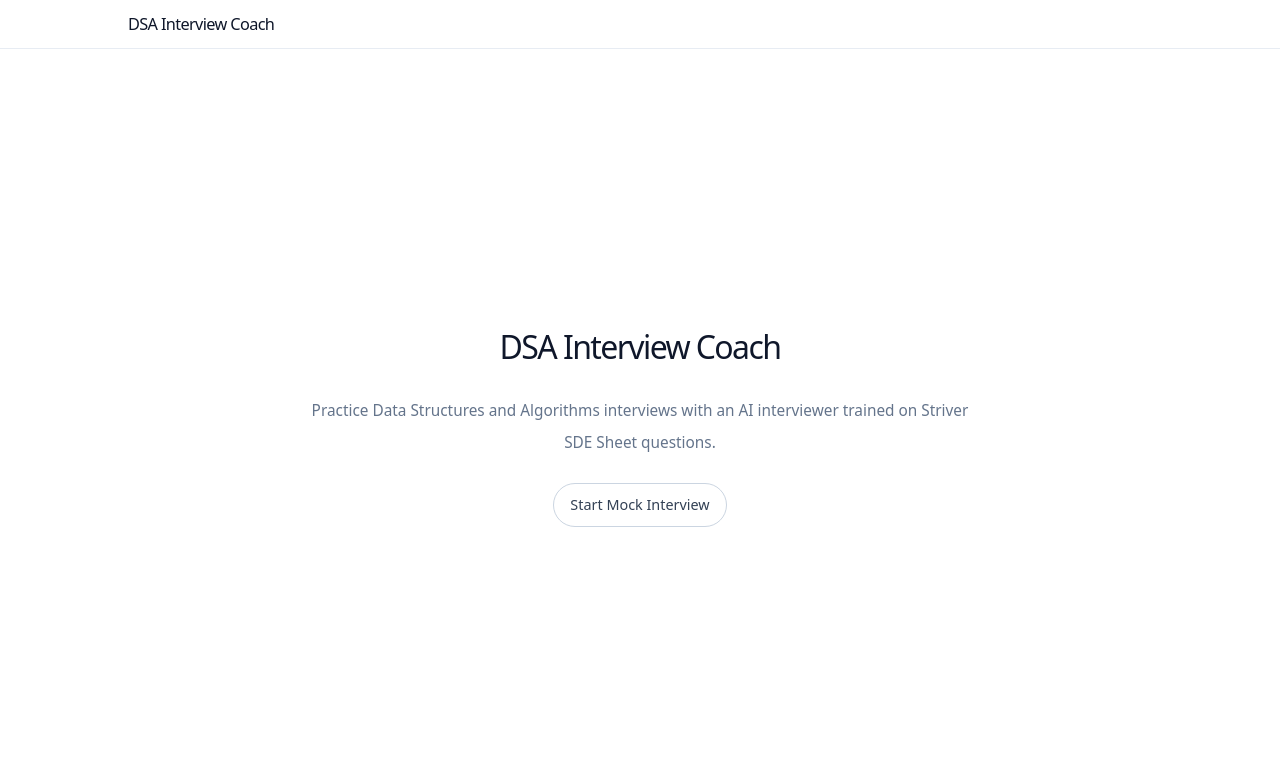
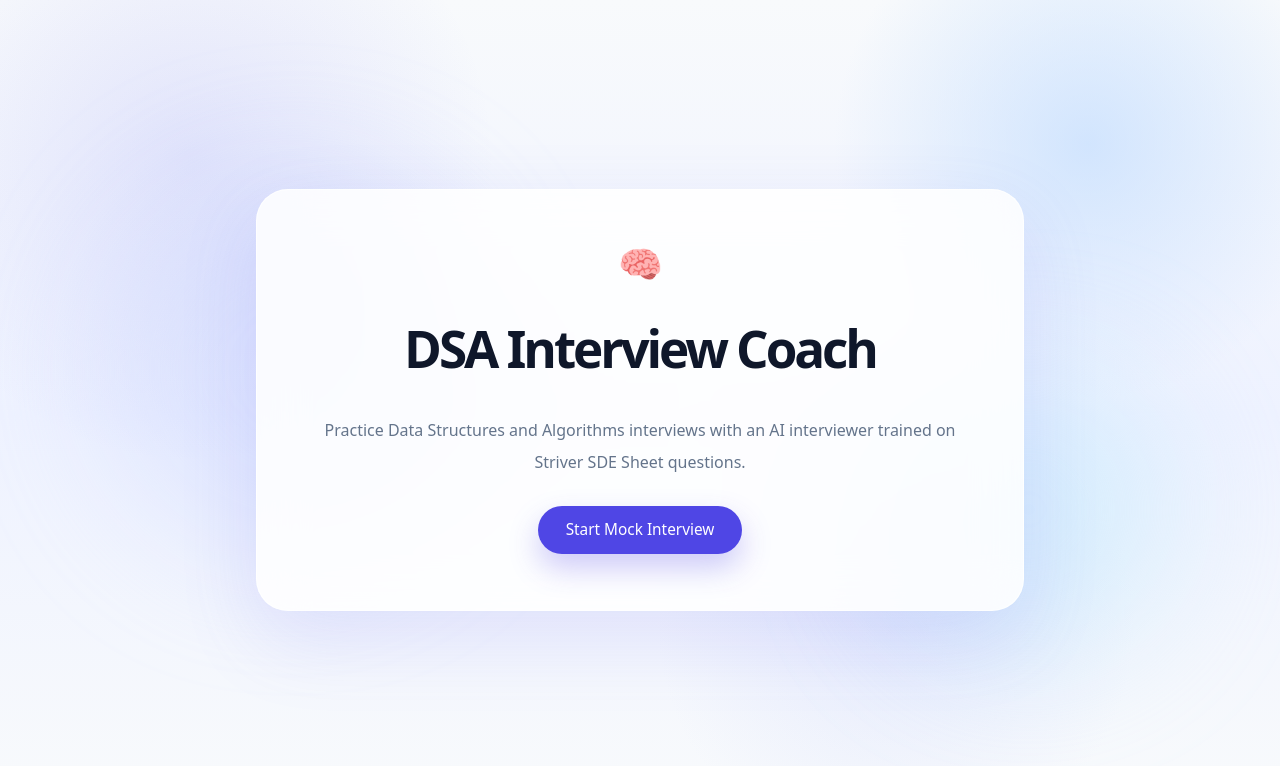
Before and after one commit to W-A-R-L-U/DSAInterviewCoach, a Next.js app: page / in a window 1280 px wide. Shown: the top 766 px of the page. Built offline with nearby package versions, Linux system fonts and the light colour scheme.

Commit message:
Final UI update

```diff
--- a/app/globals.css
+++ b/app/globals.css
@@ -4,6 +4,46 @@
 
 :root {
   color-scheme: light;
+
+  /* PAGE BACKGROUND COLORS */
+  /* Main background glow: Indigo 500 (#6366f1) */
+  --page-glow-indigo: rgba(99, 102, 241, 0.14);
+  /* Main background glow: Blue 200 (#bfdbfe) */
+  --page-glow-blue: rgba(191, 219, 254, 0.65);
+  /* Main background glow: Indigo 300 (#a5b4fc) */
+  --page-glow-soft: rgba(165, 180, 252, 0.18);
+  /* Main page background start: Slate 50 (#f8fafc) */
+  --page-bg-start: #f8fafc;
+  /* Main page background middle: Indigo 50 (#eef2ff) */
+  --page-bg-mid: #eef2ff;
+  /* Main page background end: Slate 50 (#f8fafc) */
+  --page-bg-end: #f8fafc;
+
+  /* SHELL / CARD COLORS */
+  /* Landing card border: White 80% */
+  --shell-border: rgba(255, 255, 255, 0.8);
+  /* Landing card background: White 85% */
+  --shell-bg: rgba(255, 255, 255, 0.85);
+
+  /* PRIMARY COMPONENT COLORS */
+  /* Start Mock Interview / Reset Chat / Timer / User bubble / Interviewer bubble: Indigo 600 (#4f46e5) */
+  --color-primary: #4f46e5;
+  /* Hover state for primary components: Indigo 700 (#4338ca) */
+  --color-primary-hover: #4338ca;
+  /* Text on primary components: White (#ffffff) */
+  --color-primary-text: #ffffff;
+
+  /* SURFACE COLORS */
+  /* Header and input section background: White 95% */
+  --surface-bg: rgba(255, 255, 255, 0.95);
+  /* Standard border color: Slate 200 (#e2e8f0) */
+  --surface-border: #e2e8f0;
+
+  /* CODE BLOCK COLORS */
+  /* Code block background: Slate 900 (#0f172a) */
+  --code-bg: #0f172a;
+  /* Code block text: Slate 100 (#f1f5f9) */
+  --code-text: #f1f5f9;
 }
 
 .dark {
@@ -18,9 +58,10 @@ body {
 body {
   @apply bg-slate-100 text-slate-900 antialiased;
   background-image:
-    radial-gradient(circle at top left, rgba(59, 130, 246, 0.08), transparent 26%),
-    radial-gradient(circle at top right, rgba(14, 165, 233, 0.05), transparent 18%),
-    linear-gradient(180deg, #eff6fd 0%, #eef4fb 38%, #f8fafc 100%);
+    radial-gradient(circle at 15% 20%, var(--page-glow-indigo), transparent 24%),
+    radial-gradient(circle at 85% 18%, var(--page-glow-blue), transparent 20%),
+    radial-gradient(circle at 70% 78%, var(--page-glow-soft), transparent 22%),
+    linear-gradient(180deg, var(--page-bg-start) 0%, var(--page-bg-mid) 52%, var(--page-bg-end) 100%);
 }
 
 .dark body {
--- a/app/layout.tsx
+++ b/app/layout.tsx
@@ -5,11 +5,11 @@ import "./globals.css";
 export const metadata: Metadata = {
   title: "DSA Interview Coach",
   description:
-    "Practice Data Structures and Algorithms interviews with an AI interviewer trained on Striver SDE Sheet questions."
+    "Practice Data Structures and Algorithms interviews with an AI interviewer trained on Striver SDE Sheet questions.",
 };
 
 export default function RootLayout({
-  children
+  children,
 }: Readonly<{
   children: ReactNode;
 }>) {
--- a/app/page.tsx
+++ b/app/page.tsx
@@ -241,12 +241,16 @@ export default function HomePage() {
   }
 
   const emptyState = (
-    <section className="flex flex-1 items-center justify-center px-6 py-12">
-      <div className="flex w-full max-w-3xl flex-col items-center gap-6 text-center">
-        <h2 className="text-[2rem] font-medium tracking-[-0.05em] text-slate-900">
+    <section className="relative flex flex-1 items-center justify-center overflow-hidden px-6 py-16">
+      <div className="pointer-events-none absolute left-1/2 top-1/2 h-[24rem] w-[24rem] -translate-x-[140%] -translate-y-[58%] rounded-full bg-indigo-200/35 blur-3xl" />
+      <div className="pointer-events-none absolute left-1/2 top-1/2 h-[18rem] w-[18rem] translate-x-[85%] -translate-y-[12%] rounded-full bg-sky-200/45 blur-3xl" />
+
+      <div className="relative flex w-full max-w-3xl flex-col items-center gap-7 rounded-[32px] border border-[var(--shell-border)] bg-[var(--shell-bg)] px-8 py-12 text-center shadow-[0_28px_80px_rgba(99,102,241,0.14)] backdrop-blur-xl sm:px-12 sm:py-14">
+        <div className="text-4xl leading-none">🧠</div>
+        <h2 className="text-[3rem] font-bold tracking-[-0.06em] text-slate-900 sm:text-[3.2rem]">
           DSA Interview Coach
         </h2>
-        <p className="max-w-2xl text-[0.96rem] leading-8 text-slate-500">
+        <p className="max-w-2xl text-[1rem] leading-8 text-slate-500">
           Practice Data Structures and Algorithms interviews with an AI interviewer
           trained on Striver SDE Sheet questions.
         </p>
@@ -256,7 +260,7 @@ export default function HomePage() {
   );
 
   const chatView = (
-    <section className="flex flex-1 flex-col overflow-hidden bg-white">
+    <section className="flex flex-1 flex-col overflow-hidden bg-transparent">
       <div
         ref={scrollRef}
         className="flex-1 overflow-y-auto px-4 py-8 scroll-smooth sm:px-6"
@@ -280,8 +284,9 @@ export default function HomePage() {
 
   return (
     <main>
-      <div className="flex min-h-screen flex-col bg-white">
       <div className="flex min-h-screen flex-col">
+        <div className="flex min-h-screen flex-col">
+          {messages.length > 0 ? (
             <Header
               onReset={handleReset}
               disabled={isLoading}
@@ -289,11 +294,12 @@ export default function HomePage() {
               timerWarning={timeRemaining !== null && timeRemaining <= MOCK_INTERVIEW_WARNING_SECONDS}
               showReset={messages.length > 0}
             />
+          ) : null}
 
           {messages.length === 0 ? emptyState : chatView}
 
           {messages.length > 0 ? (
-            <div className="sticky bottom-0 border-t border-slate-200/80 bg-white/95 px-4 py-4 backdrop-blur sm:px-6">
+            <div className="sticky bottom-0 border-t border-[var(--surface-border)] bg-[var(--surface-bg)] px-4 py-4 backdrop-blur sm:px-6">
               <div className="mx-auto max-w-2xl">
                 <ChatInput
                   value={input}
--- a/components/ChatInput.tsx
+++ b/components/ChatInput.tsx
@@ -12,7 +12,7 @@ export function ChatInput({
   disabled = false
 }: ChatInputProps) {
   return (
-    <div className="flex items-end gap-3 rounded-[28px] border border-slate-300 bg-white px-4 py-3 shadow-[0_8px_24px_rgba(15,23,42,0.06)] transition focus-within:border-slate-400">
+    <div className="flex items-end gap-3 rounded-[28px] border border-[var(--surface-border)] bg-[var(--surface-bg)] px-4 py-3 shadow-[0_8px_24px_rgba(15,23,42,0.06)] transition focus-within:border-[var(--color-primary)]">
       <textarea
         value={value}
         onChange={(event) => onChange(event.target.value)}
@@ -32,7 +32,7 @@ export function ChatInput({
         type="button"
         onClick={onSubmit}
         disabled={disabled || !value.trim()}
-        className="inline-flex h-10 min-w-[68px] items-center justify-center rounded-full bg-slate-900 px-4 text-[0.9rem] font-medium text-white transition hover:bg-slate-800 disabled:cursor-not-allowed disabled:bg-slate-300"
+        className="inline-flex h-10 min-w-[68px] items-center justify-center rounded-full bg-[var(--color-primary)] px-4 text-[0.9rem] font-medium text-[var(--color-primary-text)] transition hover:bg-[var(--color-primary-hover)] disabled:cursor-not-allowed disabled:bg-slate-300"
         aria-label="Send message"
       >
         Send
--- a/components/ChatMessage.tsx
+++ b/components/ChatMessage.tsx
@@ -34,10 +34,10 @@ export function ChatMessage({
         className={[
           "rounded-[24px] px-4 py-3 transition-colors",
           isUser
-            ? "max-w-[280px] rounded-br-md bg-[#f4f4f7] text-slate-900 sm:max-w-[320px]"
+            ? "max-w-[280px] rounded-br-md bg-white/80 text-slate-900 sm:max-w-[320px]"
             : isSystem
               ? "max-w-[82%] rounded-bl-md border border-amber-200 bg-amber-50 text-amber-900 sm:max-w-[72%]"
-              : "max-w-[82%] rounded-bl-md bg-[#f4f4f7] text-slate-900 sm:max-w-[72%]"
+              : "max-w-[82%] rounded-bl-md bg-white/80 text-slate-900 sm:max-w-[72%]"
         ].join(" ")}
       >
         <p className="mb-2 text-[10px] font-semibold uppercase tracking-[0.18em] opacity-50">
@@ -58,7 +58,7 @@ export function ChatMessage({
               segment.type === "code" ? (
                 <pre
                   key={`${segment.type}-${index}`}
-                  className="overflow-x-auto rounded-2xl bg-slate-900 px-4 py-3 text-[0.88rem] leading-6 text-slate-100"
+                  className="overflow-x-auto rounded-2xl bg-[var(--code-bg)] px-4 py-3 text-[0.88rem] leading-6 text-[var(--code-text)]"
                 >
                   <code>{segment.value}</code>
                 </pre>
--- a/components/Header.tsx
+++ b/components/Header.tsx
@@ -14,7 +14,7 @@ export function Header({
   showReset = true
 }: HeaderProps) {
   return (
-    <header className="sticky top-0 z-10 border-b border-slate-200/80 bg-white/95 px-4 py-3 backdrop-blur sm:px-6">
+    <header className="sticky top-0 z-10 border-b border-[var(--surface-border)] bg-[var(--surface-bg)] px-4 py-3 backdrop-blur sm:px-6">
       <div className="mx-auto flex max-w-5xl items-center justify-between gap-4">
         <div>
           <h1 className="text-[1.02rem] font-medium tracking-[-0.04em] text-slate-900">
@@ -29,7 +29,7 @@ export function Header({
                 "inline-flex h-9 items-center justify-center rounded-full border px-4 text-[0.82rem] font-medium",
                 timerWarning
                   ? "border-amber-300 bg-amber-50 text-amber-900"
-                  : "border-slate-200 bg-white text-slate-600"
+                  : "border-[var(--color-primary)] bg-[var(--color-primary)] text-[var(--color-primary-text)]"
               ].join(" ")}
             >
               {timer}
@@ -40,7 +40,7 @@ export function Header({
               type="button"
               onClick={onReset}
               disabled={disabled}
-              className="inline-flex h-9 items-center justify-center rounded-full border border-slate-300 bg-white px-4 text-[0.82rem] font-medium text-slate-600 transition hover:border-slate-400 hover:bg-slate-50 disabled:cursor-not-allowed disabled:opacity-50"
+              className="inline-flex h-9 items-center justify-center rounded-full border border-[var(--color-primary)] bg-[var(--color-primary)] px-4 text-[0.82rem] font-medium text-[var(--color-primary-text)] transition hover:bg-[var(--color-primary-hover)] disabled:cursor-not-allowed disabled:opacity-50"
             >
               Reset Chat
             </button>
--- a/components/SuggestionButtons.tsx
+++ b/components/SuggestionButtons.tsx
@@ -25,15 +25,15 @@ export function SuggestionButtons({
           onClick={() => onSelect(label)}
           disabled={disabled}
           className={[
-            "overflow-hidden rounded-full border border-slate-300 bg-white text-left font-medium text-slate-700 transition",
+            "overflow-hidden rounded-full text-left font-medium transition",
             compact
-              ? "min-h-[44px] max-w-[190px] px-4 py-2.5 text-[0.88rem] hover:bg-slate-50"
-              : "min-h-[44px] max-w-[190px] px-4 py-2.5 text-[0.9rem] hover:bg-slate-50",
+              ? "border border-slate-300 bg-white max-w-[190px] px-4 py-2.5 text-[0.88rem] text-slate-700 hover:bg-slate-50"
+              : "bg-[var(--color-primary)] px-7 py-3.5 text-[0.96rem] text-[var(--color-primary-text)] shadow-[0_14px_30px_rgba(79,70,229,0.28)] hover:-translate-y-0.5 hover:bg-[var(--color-primary-hover)]",
             "disabled:cursor-not-allowed disabled:opacity-60"
           ].join(" ")}
         >
           <span className="block leading-5">
-            {label}
+            {compact ? label : `Start Mock Interview`}
           </span>
         </button>
       ))}
```
Lines whose indentation alone changed are shown as unchanged.
